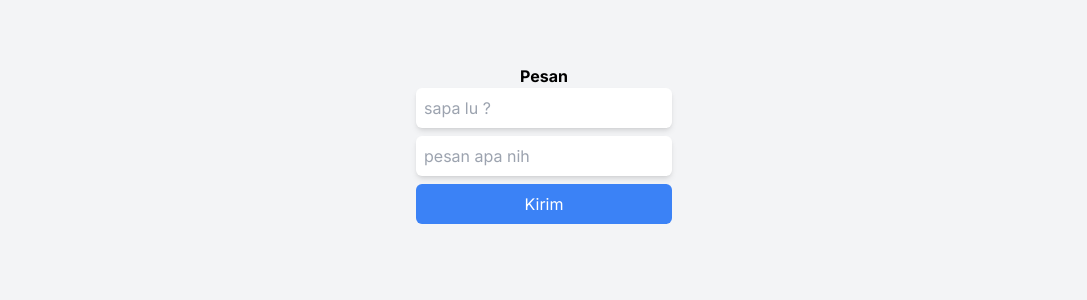
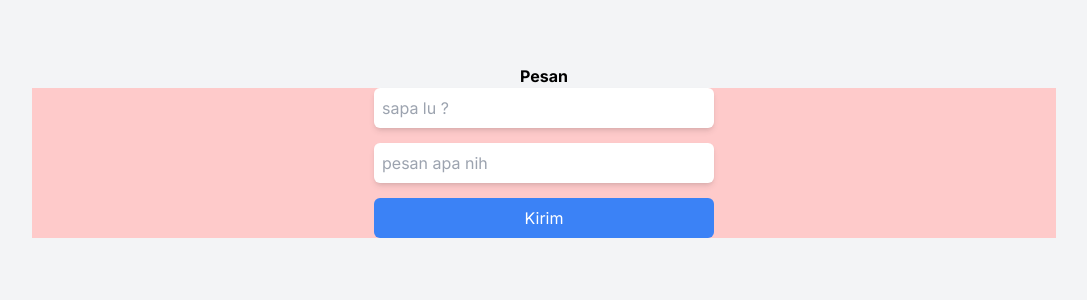
Before and after one commit to lutvian23/web-spreadsheet, a Next.js app: page / in a window 1280 px wide. Shown: the top 300 px of the page, without its empty margins (96-1183 px from the left). Built offline with nearby package versions, Linux system fonts and the light colour scheme.

Commit message:
validasi

```diff
--- a/package.json
+++ b/package.json
@@ -17,6 +17,7 @@
   },
   "devDependencies": {
     "autoprefixer": "^10.0.1",
+    "daisyui": "^4.7.2",
     "eslint": "^8",
     "eslint-config-next": "14.1.0",
     "postcss": "^8",
--- a/src/app/api/submits/route.js
+++ b/src/app/api/submits/route.js
@@ -1,6 +1,7 @@
 import {NextResponse} from 'next/server'
 import dotenv from 'dotenv'
 import {google} from 'googleapis'
+
 
 dotenv.config({
     path: '../../../../.env'
@@ -9,7 +10,8 @@ dotenv.config({
 export async function POST(request) {
     try {
         console.log('start connect')
-        const auth = await new google.auth.GoogleAuth({
+
+        const auth = new google.auth.GoogleAuth({
             credentials: {
                 client_email: process.env.GOOGLE_CLIENT_EMAIL,
                 private_key: process.env.GOOGLE_PRIVATE_KEY?.replace(/\\n/g, '\n'),
@@ -22,16 +24,15 @@ export async function POST(request) {
         });
         console.log('connected')
 
-        const {name,message} = await request.json()
-        console.log(`Receive data name: ${name}, message: ${message}`)
-
         const sheets = google.sheets({
             auth,
             version: 'v4'
         })
+        const {name,message} = await request.json()
+
         console.log(`configuration sheet`)
 
-        const res = await sheets.spreadsheets.values.append({
+        await sheets.spreadsheets.values.append({
             spreadsheetId: process.env.GOOGLE_SHEET_ID,
             range: 'record!A1:B1',
             valueInputOption: 'USER_ENTERED',
@@ -41,11 +42,11 @@ export async function POST(request) {
                 ]
             }
         })
+
         console.log(`finish`)
         return NextResponse.json({message: 'success'},{status: 200})
     } catch (error) {
         console.log(`handling error: ${error.message}`)
         return NextResponse.json({message: 'failed'},{status:500})
-
     }
 }
--- a/src/app/page.js
+++ b/src/app/page.js
@@ -1,12 +1,15 @@
 'use client'
+import React from 'react'
 import { useState } from "react";
-
-
+import { useRouter } from 'next/navigation';
 
 export default function Home() {
+
   const [name, setName] = useState("")
   const [message, setMessage] = useState("")
   const [load, setLoad] = useState(false)
+  const [notif, setNotif] = useState("")
+  const router = useRouter()
 
   const clearForm = () => {
     setName("")
@@ -18,7 +21,27 @@ export default function Home() {
     setLoad(true)
 
     try {
-      const res = await fetch('http://localhost:3000/api/submits', {
+
+      if(!name && !message) {
+        setNotif(<div className='bg-red-500 text-white p-2'>isi yang bener dong</div>)
+        setLoad(false)
+        return
+      }
+
+      const kataToxic = ["tai","anjing","bangsat","kontol","memek","jancok","asu","kntl","ajg","benget sia","babi","ibab","mmk"]
+      // callback
+      const ceckName = kataToxic.some(cekname => name.includes(cekname))
+      const ceckMessage = kataToxic.some(cekmessage => message.includes(cekmessage))
+      if(ceckMessage || ceckName) {
+        setNotif(<div className='bg-red-500 text-white p-2'>banyak istighfar deh jari lu, jangan ngarep ke kirim ye tunggu aja ampe botak</div>)
+        return
+      }
+
+      if(name.length>7) {
+        setNotif(<div className='bg-blue-500 text-white p-2'>panjang amat nama lu {name} ini bukan formulir daftar bikin ktp</div>)
+      }
+
+      const res = await fetch('/api/submits', {
         method: "POST",
         cache: "no-store",
         headers: {
@@ -27,30 +50,31 @@ export default function Home() {
         body: JSON.stringify({name,message})
       })
 
-      if(!res.ok) {
-        console.log('gagal respon')
-        clearForm()
-        setLoad(false)
-        return
-      }
+      router.refresh()
+      const named = name
+      clearForm()
+      setNotif(<div className='bg-blue-500 text-white p-2'>ThankYou pesan nya udah gua terima nih {named}</div>)
+      setLoad(false)
 
-      clearForm()
-      setLoad(false)
-      return
+
     } catch (error) {
       console.log(error.message)
-      return
     }
   }
   return (
     <>
       <main className="bg-gray-100 min-h-screen">
-        <div className="max-w-5xl mx-auto py-16">
+        <div className="fixed w-full">
+          {notif}
+        </div>
+        <div className=" max-w-5xl mx-auto py-16">
           <h1 className="text-center font-bold">Pesan</h1>
-          <form onSubmit={formSubmit} className="flex items-center flex-col gap-2 justify-center">
-            <input value={name} onChange={e => setName(e.target.value)} type="text" name="name" id="name" className="shadow-md p-2 focus:ring-indigo-500 focus:border-indigo-500 block w-64 sm:text-md border-gray-300 rounded-md" placeholder="sapa lu ?" />
-            <input value={message} onChange={e => setMessage(e.target.value)} type="text" name="message" id="message" className="shadow-md p-2 focus:ring-indigo-500 focus:border-indigo-500 block w-64 sm:text-md border-gray-300 rounded-md" placeholder="pesan apa nih" />
-            {load ? (<button type="submit" className="w-64 rounded-md py-2 bg-gray-500 text-white cursor-not-allowed" disabled>loading...</button>):(<button type="submit" className="w-64 rounded-md py-2 bg-blue-500 text-white transition ease-in-out duration-300 hover:bg-blue-700 hover:scale-95">Kirim</button>)}
+          <form onSubmit={formSubmit} className="flex items-center justify-center bg-red-200 h-full">
+            <div className='flex flex-col gap-[15px]'>
+              <input autoComplete='false' value={name} onChange={e => setName(e.target.value)} type="text" name="name" id="name" className="shadow-md p-2 block w-[340px] sm:text-md border-gray-300 rounded-md" placeholder="sapa lu ?" />
+              <input autoComplete='false' value={message} onChange={e => setMessage(e.target.value)} type="text" name="message" id="message" className="shadow-md p-2 block w-[340px] sm:text-md border-gray-300 rounded-md" placeholder="pesan apa nih" />
+              {load ? (<button type="button" className="w-[340px] rounded-md py-2 bg-gray-500 text-white cursor-not-allowed" disabled>sebentar ye....</button>):(<button type="submit" className="w-[340px] rounded-md py-2 bg-blue-500 text-white transition ease-in-out duration-300 hover:bg-blue-700 hover:scale-95">Kirim</button>)}
+            </div>
           </form>
         </div>
       </main>
--- a/tailwind.config.js
+++ b/tailwind.config.js
@@ -14,5 +14,5 @@ module.exports = {
       },
     },
   },
-  plugins: [],
+  plugins: [require("daisyui")],
 };
```
Also changed, not shown: libs/connectdb.js (deleted, +0 -32 lines), secrets.json (indentation only), 1 other file (tests, documents, lock files or other folders).
